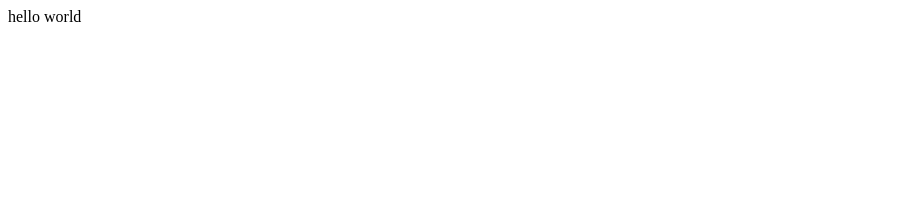
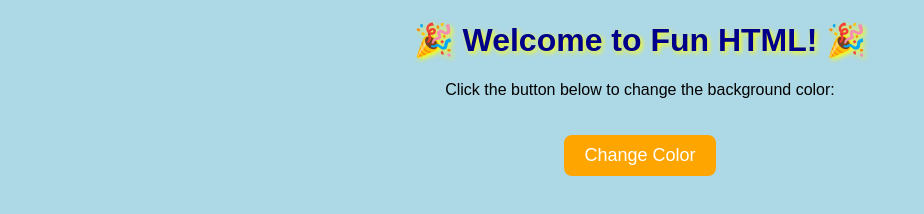
Before and after one commit to harshit2304-tech/hksk-repo-demo, a plain HTML site: page index.html in a window 1280 px wide. Shown: the whole page, without its empty margins (0-924 px from the left). Drawn offline with Linux system fonts and the light colour scheme.

Commit message:
new commit by me

```diff
--- a/index.html
+++ b/index.html
@@ -1 +1,45 @@
-<p>hello world</p>
+<!DOCTYPE html>
+<html lang="en">
+<head>
+  <meta charset="UTF-8">
+  <title>Fun HTML Page</title>
+  <style>
+    body {
+      text-align: center;
+      font-family: Arial, sans-serif;
+      background-color: lightblue;
+      transition: background-color 0.5s ease;
+    }
+    h1 {
+      color: darkblue;
+      text-shadow: 2px 2px 5px yellow;
+    }
+    button {
+      padding: 10px 20px;
+      font-size: 18px;
+      margin-top: 20px;
+      cursor: pointer;
+      border-radius: 8px;
+      border: none;
+      background-color: orange;
+      color: white;
+      transition: transform 0.2s;
+    }
+    button:hover {
+      transform: scale(1.1);
+    }
+  </style>
+</head>
+<body>
+  <h1>🎉 Welcome to Fun HTML! 🎉</h1>
+  <p>Click the button below to change the background color:</p>
+  <button onclick="changeColor()">Change Color</button>
+
+  <script>
+    function changeColor() {
+      const colors = ["lightblue", "lightgreen", "black", "lavender", "peachpuff", "gold", "plum"];
+      document.body.style.backgroundColor = colors[Math.floor(Math.random() * colors.length)];
+    }
+  </script>
+</body>
+</html>
```
